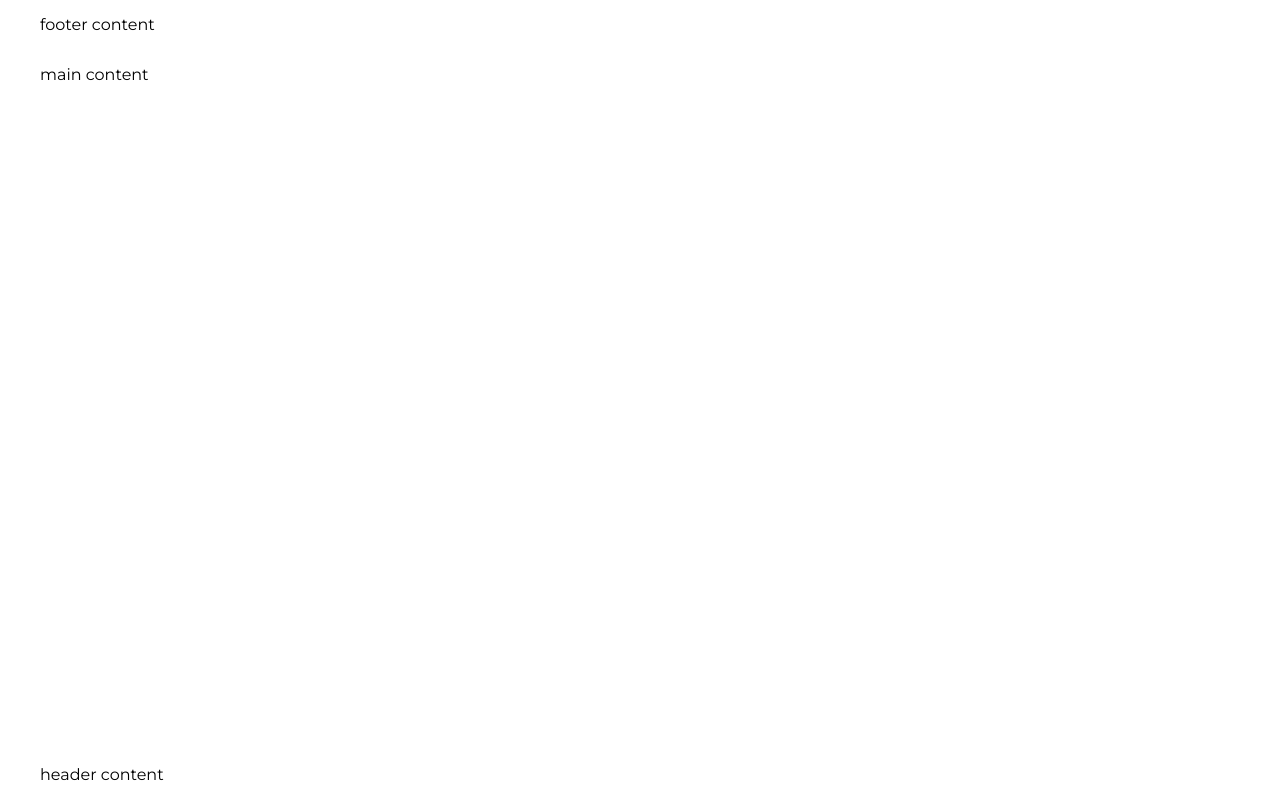
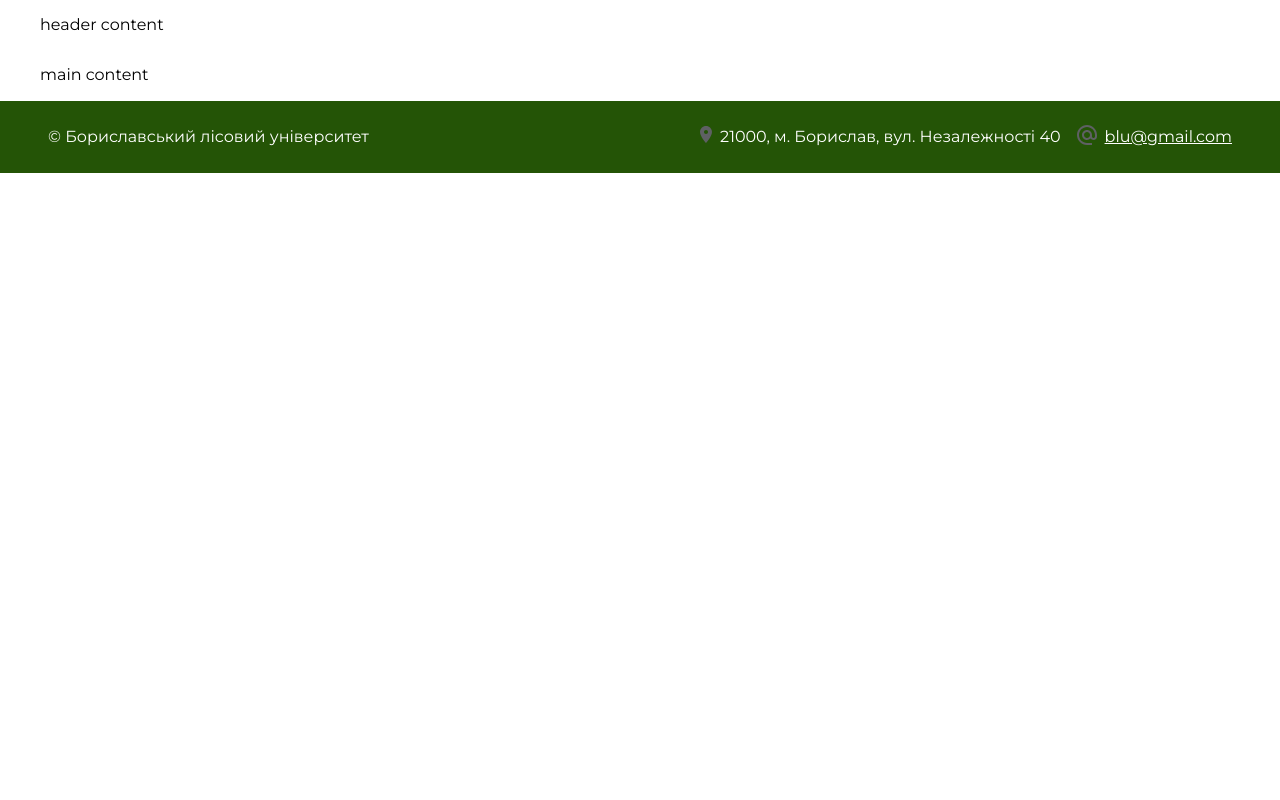
Before and after one commit to venus-team-project/department-website, a Next.js app in the folder nextjs-app/: page / in a window 1280 px wide. Built offline with nearby package versions, Linux system fonts and the light colour scheme.

Commit message:
Added footer components
- also added StyledLink component for styling all </a> tags based on next.js <Link/> component

```diff
--- a/nextjs-app/src/app/page.js
+++ b/nextjs-app/src/app/page.js
@@ -6,13 +6,13 @@ import Header from '@/components/Header/Header'
 export default function Home() {
     return (
         <div className={styles.wrapper}>
-            <Footer />
-            <main className={styles.main}>
+            <Header />
+            <main className={styles.contacts}>
                 <Container>
                     <p>main content</p>
                 </Container>
             </main>
-            <Header />
+            <Footer />
         </div>
     )
 }
--- a/nextjs-app/src/app/variables.scss
+++ b/nextjs-app/src/app/variables.scss
@@ -1,5 +1,10 @@
-// Colors
-$test-color: red;
+// colors
+$footer-color: #245406;
+$gray-500: #5e6063;
+
+// font colors
+$font-color-main: #000;
+$font-color-contrast: #fff;
 
 //breakpoints
 $xs: 0px;
@@ -18,7 +23,12 @@ $spacing-6: 48px;
 
 :export {
     // colors
-    testColor: $test-color;
+    footerColor: $footer-color;
+    gray500: $gray-500;
+
+    // font colors
+    fontColorMain: $font-color-main;
+    fontColorContrast: $font-color-contrast;
 
     //breakpoints
     sm: $sm;
--- a/nextjs-app/src/components/Footer/Footer.jsx
+++ b/nextjs-app/src/components/Footer/Footer.jsx
@@ -1,10 +1,69 @@
 import Container from '../Container/Container'
+import StyledLink from '../Link/StyledLink'
+import styles from './footer.module.scss'
+
+const GeoIcon = () => {
+    return (
+        <svg
+            width="12"
+            height="17"
+            viewBox="0 0 12 17"
+            fill="none"
+            xmlns="http://www.w3.org/2000/svg"
+        >
+            <path
+                d="M12 6C12 2.69 9.31 0 6 0C2.69 0 0 2.69 0 6C0 10.5 6 17 6 17C6 17 12 10.5 12 6ZM4 6C4 4.9 4.9 4 6 4C7.1 4 8 4.9 8 6C8 7.1 7.11 8 6 8C4.9 8 4 7.1 4 6Z"
+                fill="#5E6063"
+            />
+        </svg>
+    )
+}
+
+const AtIcon = () => {
+    return (
+        <svg
+            width="20"
+            height="20"
+            viewBox="0 0 20 20"
+            fill="none"
+            xmlns="http://www.w3.org/2000/svg"
+        >
+            <path
+                d="M10 0C4.48 0 0 4.48 0 10C0 15.52 4.48 20 10 20H15V18H10C5.66 18 2 14.34 2 10C2 5.66 5.66 2 10 2C14.34 2 18 5.66 18 10V11.43C18 12.22 17.29 13 16.5 13C15.71 13 15 12.22 15 11.43V10C15 7.24 12.76 5 10 5C7.24 5 5 7.24 5 10C5 12.76 7.24 15 10 15C11.38 15 12.64 14.44 13.54 13.53C14.19 14.42 15.31 15 16.5 15C18.47 15 20 13.4 20 11.43V10C20 4.48 15.52 0 10 0ZM10 13C8.34 13 7 11.66 7 10C7 8.34 8.34 7 10 7C11.66 7 13 8.34 13 10C13 11.66 11.66 13 10 13Z"
+                fill="#5E6063"
+            />
+        </svg>
+    )
+}
 
 export default function Footer() {
     return (
-        <footer>
+        <footer className={styles.footer}>
             <Container>
-                <p>footer content</p>
+                <div className={styles.wrapper}>
+                    <div className={styles.copyright}>
+                        <span>© Бориславський лісовий університет</span>
+                    </div>
+                    <div className={styles.contacts}>
+                        <div>
+                            <span>
+                                <GeoIcon />
+                            </span>
+                            21000, м. Борислав, вул. Незалежності 40
+                        </div>
+                        <div>
+                            <span>
+                                <AtIcon />
+                            </span>
+                            <StyledLink
+                                href="mailto:blu@gmail.com"
+                                color="contrast"
+                            >
+                                blu@gmail.com
+                            </StyledLink>
+                        </div>
+                    </div>
+                </div>
             </Container>
         </footer>
     )
--- a/nextjs-app/src/components/Footer/footer.module.scss
+++ b/nextjs-app/src/components/Footer/footer.module.scss
@@ -0,0 +1,53 @@
+@import '../../app/variables.scss';
+
+.footer {
+    background-color: $footer-color;
+    color: $font-color-contrast;
+    padding: $spacing-3 0;
+}
+
+.wrapper {
+    display: flex;
+    padding: 0 $spacing-1;
+    gap: $spacing-2;
+    flex-wrap: wrap;
+    justify-content: center;
+    align-items: center;
+}
+
+.copyright {
+    flex-grow: 1;
+}
+
+.contacts {
+    display: flex;
+    gap: $spacing-2;
+
+    div {
+        display: flex;
+        align-items: center;
+    }
+
+    span {
+        margin-right: $spacing-1;
+    }
+}
+
+@media (max-width: $md) {
+    .wrapper {
+        flex-direction: column;
+        align-items: center;
+        text-align: center;
+    }
+}
+
+@media (max-width: $sm) {
+    .contacts {
+        flex-direction: column;
+        align-items: center;
+
+        div {
+            align-items: flex-start;
+        }
+    }
+}
--- /dev/null
+++ b/nextjs-app/src/components/Link/StyledLink.jsx
@@ -0,0 +1,10 @@
+import Link from 'next/link'
+import styles from './styledLink.module.scss'
+
+export default function StyledLink({ children, href, color }) {
+    return (
+        <Link href={href} className={`${styles.link} ${styles[color]}`}>
+            {children}
+        </Link>
+    )
+}
--- /dev/null
+++ b/nextjs-app/src/components/Link/styledLink.module.scss
@@ -0,0 +1,16 @@
+@import '../../app/variables.scss';
+
+.link {
+    &.main {
+        color: $font-color-main;
+        &:hover {
+            color: red; // need to approve color
+        }
+    }
+    &.contrast {
+        color: $font-color-contrast;
+        &:hover {
+            color: red; // need to approve color
+        }
+    }
+}
```
